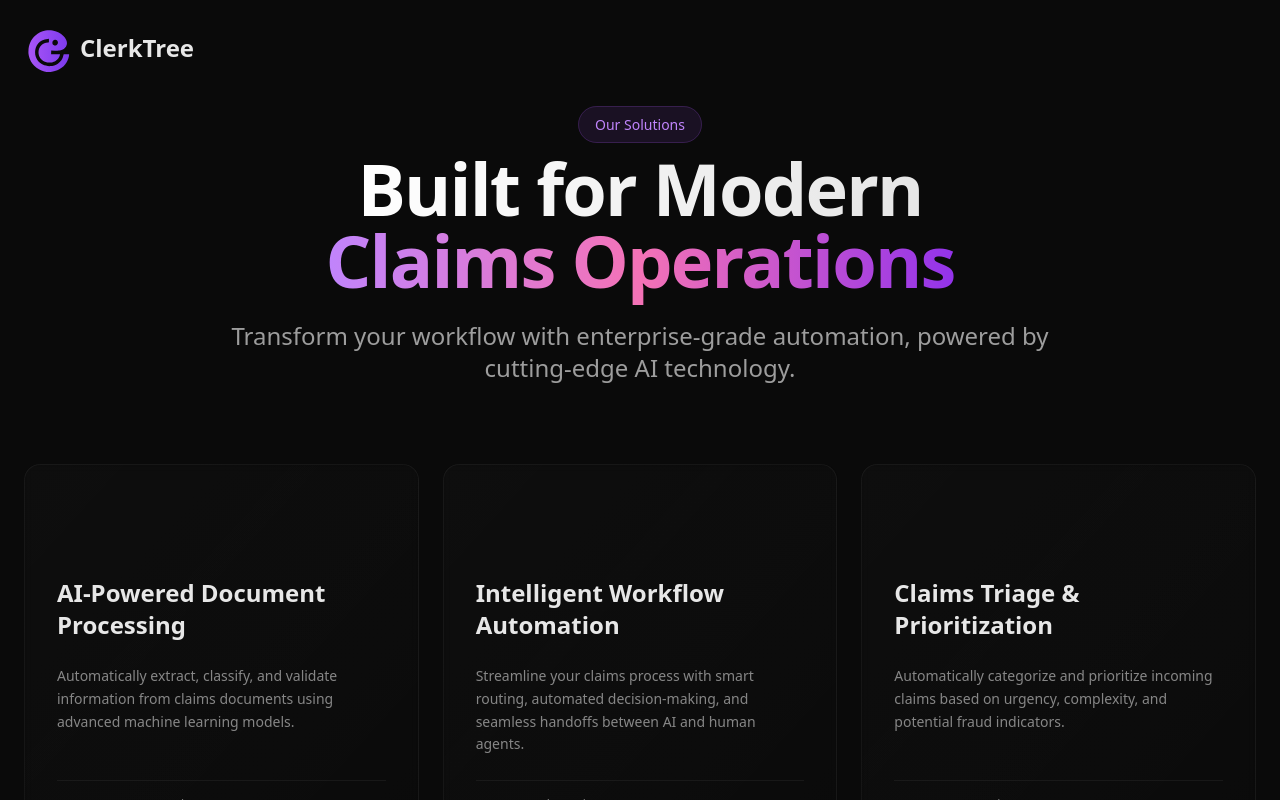
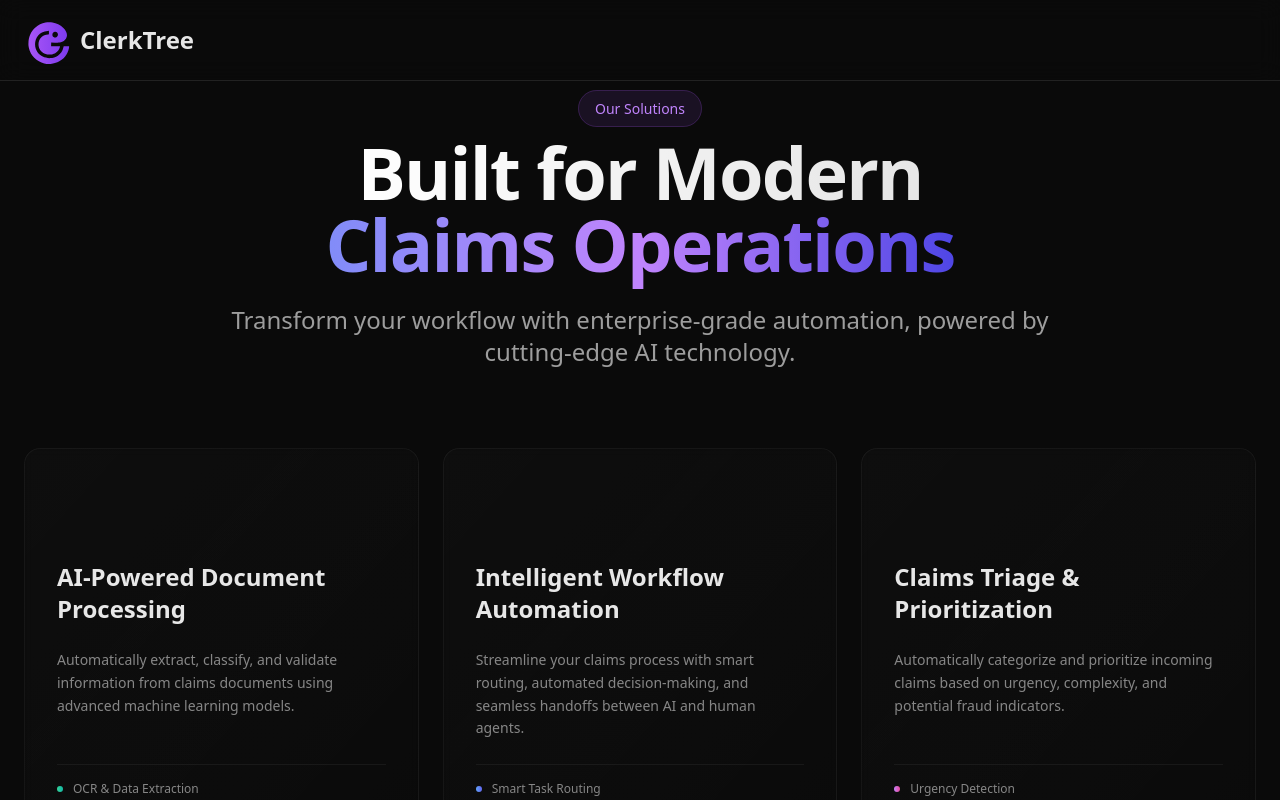
Before and after one commit to Gonna-AI/Frontend, a React (Vite) app: page /solutions in a window 1280 px wide. Shown: the top 800 px of the page. Built offline with nearby package versions, Linux system fonts and the light colour scheme; no server answers.

Commit message:
Refactor Solutions component: implement a glassy header with logo for improved navigation, adjust layout for better spacing, and enhance button styles for consistency across the page.

```diff
--- a/src/pages/Solutions.tsx
+++ b/src/pages/Solutions.tsx
@@ -83,11 +83,13 @@ export default function Solutions() {
         />
       </div>
 
-      {/* Clickable Logo to Home - Top Left */}
+      {/* Glassy Header with Logo */}
+      <header className="fixed top-0 left-0 right-0 z-50 w-full py-4 px-4 sm:px-6 backdrop-blur-md bg-[rgb(10,10,10)]/80 border-b border-white/10">
+        <div className="max-w-7xl mx-auto">
           <button
             type="button"
             onClick={() => navigate('/')}
-        className="fixed top-6 left-6 z-50 flex items-center gap-2 group"
+            className="flex items-center gap-2 group"
             aria-label="Go to home"
           >
             <svg
@@ -106,9 +108,11 @@ export default function Solutions() {
               ClerkTree
             </span>
           </button>
+        </div>
+      </header>
 
-      <div className="relative z-10 py-12 px-6">
-        <div className="max-w-7xl mx-auto pt-16">
+      <div className="relative z-10 py-12 px-6 pt-24">
+        <div className="max-w-7xl mx-auto">
 
           {/* Header */}
           <div className="text-center mb-20">
@@ -122,7 +126,7 @@ export default function Solutions() {
                 Built for Modern
               </span>
               <br />
-              <span className="bg-gradient-to-r from-purple-400 via-pink-400 to-purple-600 text-transparent bg-clip-text">
+              <span className="bg-gradient-to-r from-indigo-400 via-purple-400 to-indigo-600 text-transparent bg-clip-text">
                 Claims Operations
               </span>
             </h1>
@@ -220,7 +224,7 @@ export default function Solutions() {
               <div className="flex flex-col sm:flex-row items-center justify-center gap-4">
                 <button
                   onClick={() => navigate('/contact')}
-                  className="group px-8 py-4 rounded-xl bg-gradient-to-r from-purple-500/20 via-pink-500/20 to-purple-600/20 border-2 border-purple-500/30 text-white font-semibold hover:from-purple-500/30 hover:via-pink-500/30 hover:to-purple-600/30 hover:border-purple-500/50 transition-all duration-300 flex items-center gap-2"
+                  className="w-full sm:w-auto group px-8 py-4 rounded-xl bg-gradient-to-r from-purple-500/20 via-pink-500/20 to-purple-600/20 border-2 border-purple-500/30 text-white font-semibold hover:from-purple-500/30 hover:via-pink-500/30 hover:to-purple-600/30 hover:border-purple-500/50 transition-all duration-300 flex items-center justify-center gap-2"
                 >
                   <span>Book a Demo</span>
                   <ArrowRight className="w-5 h-5 group-hover:translate-x-1 transition-transform" />
@@ -228,7 +232,7 @@ export default function Solutions() {
 
                 <button
                   onClick={() => navigate('/contact')}
-                  className="px-8 py-4 rounded-xl bg-white/5 border-2 border-white/10 text-white font-semibold hover:bg-white/10 hover:border-white/20 transition-all duration-300"
+                  className="w-full sm:w-auto px-8 py-4 rounded-xl bg-white/5 border-2 border-white/10 text-white font-semibold hover:bg-white/10 hover:border-white/20 transition-all duration-300"
                 >
                   Contact Sales
                 </button>
```
Lines whose indentation alone changed are shown as unchanged.
